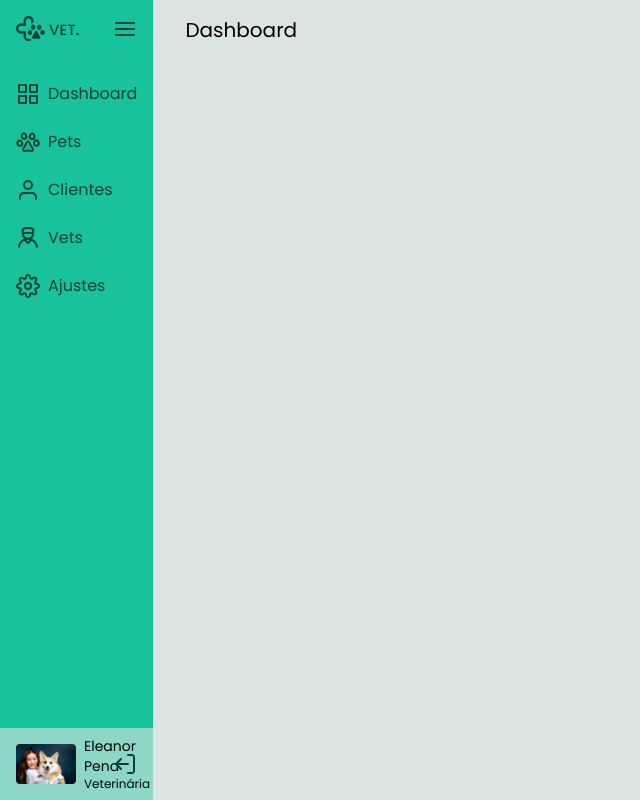
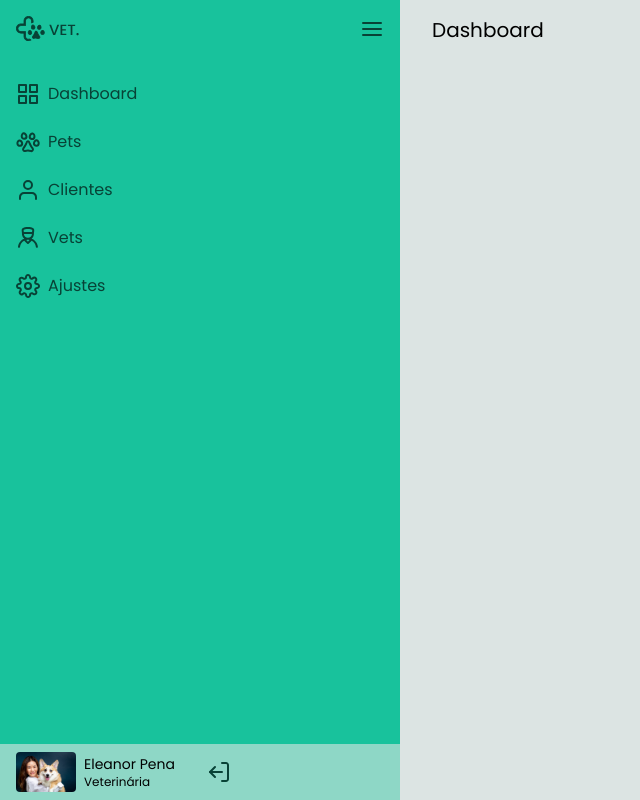
Before and after one commit to Marcoswodbarros/Sidebar, a website: page index.html in a window 1280 px wide. Both pictures are taken after a click on the picture 28 px from the left and 28 px from the top of the page. Shown: the whole page, without its empty margins (0-640 px from the left). Drawn offline with Linux system fonts and the light colour scheme.

Commit message:
Updating the logout

```diff
--- a/index.html
+++ b/index.html
@@ -37,7 +37,7 @@
                     <p class="text-xs">Veterinária</p>
                 </div>
             </div>
-            <img src="src/images/log-out.svg" alt="Logout">
+            <img src="src/images/log-out.svg" id="logout" alt="Logout">
         </div>
     </nav>
 
--- a/src/js/main.js
+++ b/src/js/main.js
@@ -1,6 +1,7 @@
 let openSide = document.querySelector('#menu__closed');
 let closeSide = document.querySelector('#menu__opened');
 let vetLogo = document.querySelector('#vet__logo');
+let nav = document.querySelector('nav');
 let liText1 = document.querySelector('.li__text--first');
 let liText2 = document.querySelector('.li__text--second');
 let liText3 = document.querySelector('.li__text--third');
@@ -8,6 +9,7 @@ let liText4 = document.querySelector('.li__text--fourth');
 let liText5 = document.querySelector('.li__text--fifth');
 let userPic = document.querySelector('#user__pic');
 let userInfo = document.querySelector('.user__info');
+let logout = document.querySelector('#logout');
 
 openSide.addEventListener("click", openMenu);
 closeSide.addEventListener("click", closeMenu);
@@ -16,6 +18,7 @@ function openMenu () {
     openSide.style.display = "none";
     closeSide.style.display = "block";
     vetLogo.style.display = "block";
+    nav.style.width = "25rem";
     liText1.style.display = "inline";
     liText2.style.display = "inline";
     liText3.style.display = "inline";
@@ -23,12 +26,14 @@ function openMenu () {
     liText5.style.display = "inline";
     userPic.style.display = "block";
     userInfo.style.display = "block";
+    logout.style.marginLeft = "2rem";
 }
 
 function closeMenu () {
     openSide.style.display = "block";
     closeSide.style.display = "none";
     vetLogo.style.display = "none";
+    nav.style.width = "auto";
     liText1.style.display = "none";
     liText2.style.display = "none";
     liText3.style.display = "none";
@@ -36,4 +41,5 @@ function closeMenu () {
     liText5.style.display = "none";
     userPic.style.display = "none";
     userInfo.style.display = "none";
+    logout.style.marginLeft = "auto";
 }
```
Also changed, not shown: dist/output.css.
